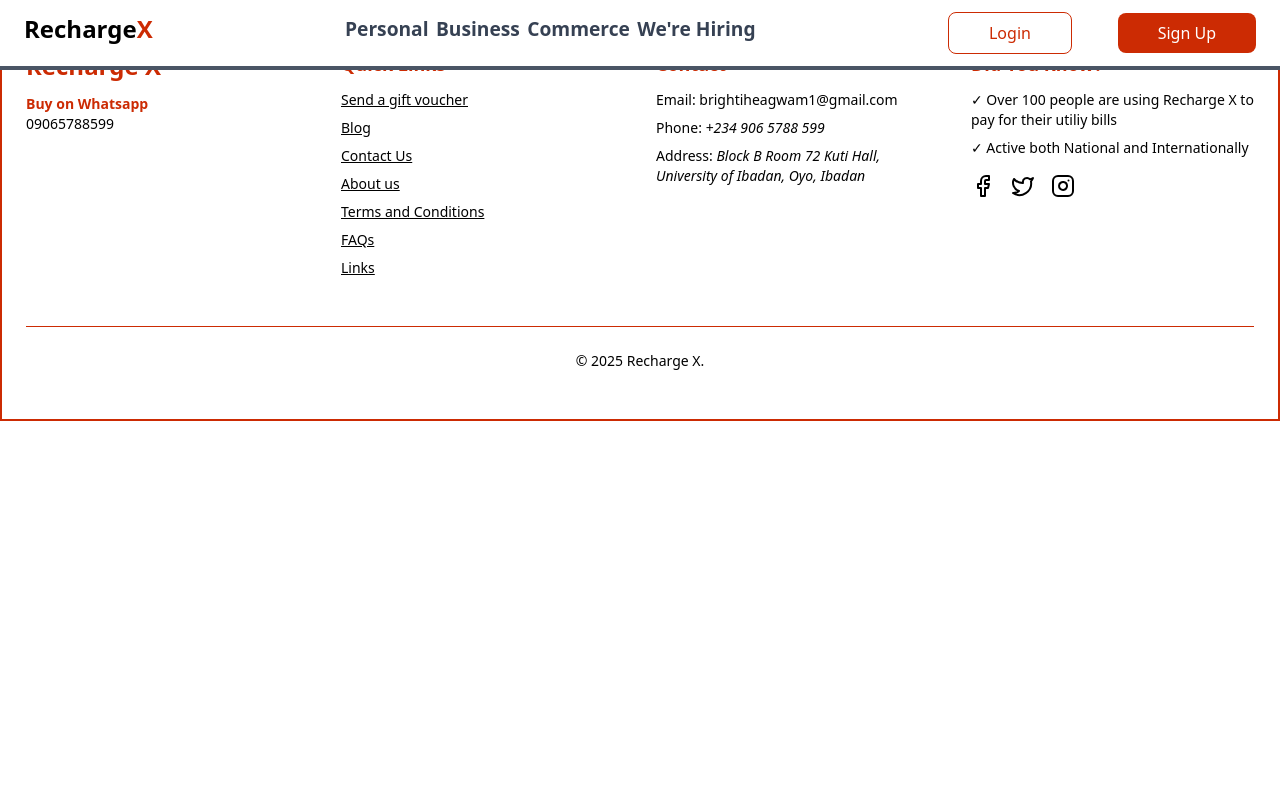
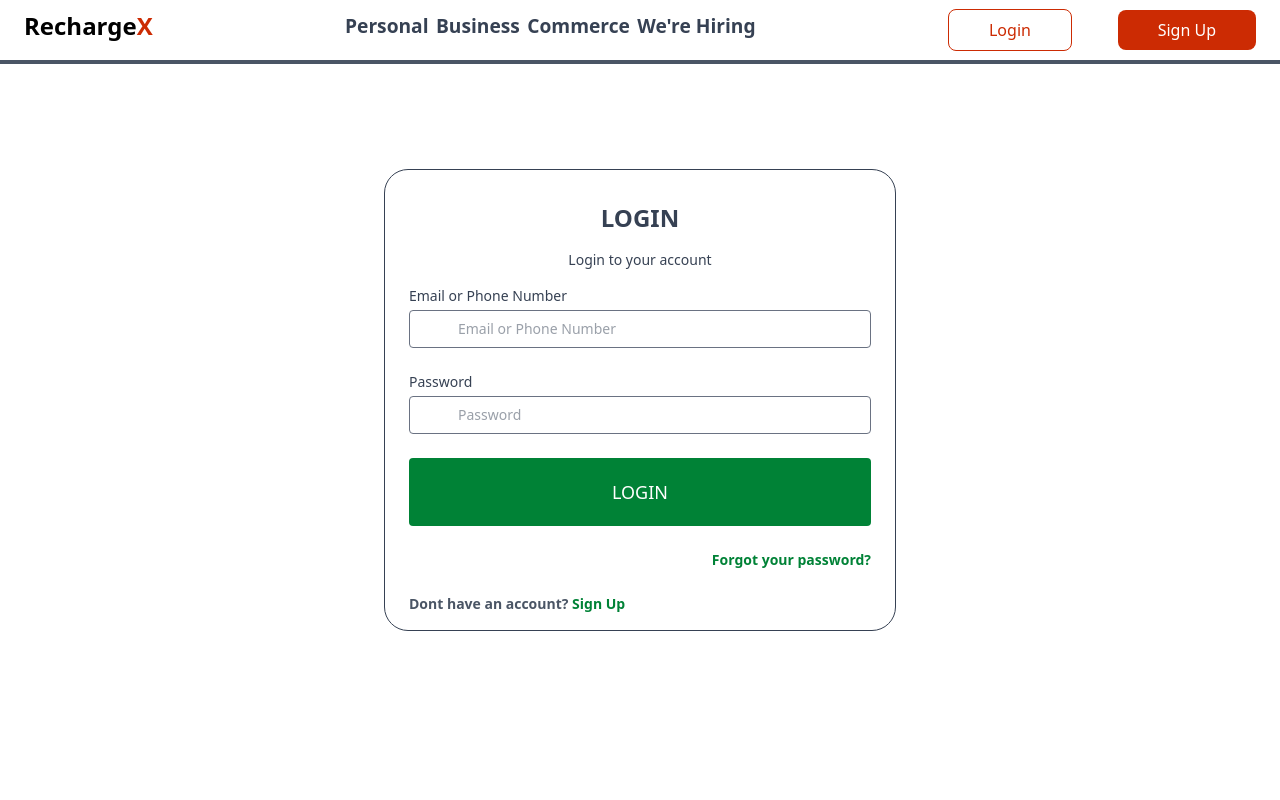
Before and after one commit to BICD-dev/recharge-site, a React (Vite) app: page /login in a window 1280 px wide. Shown: the top 800 px of the page. Built offline with nearby package versions, Linux system fonts and the light colour scheme.

Commit message:
finished login

```diff
--- a/src/App.tsx
+++ b/src/App.tsx
@@ -4,6 +4,8 @@
 import Home from './pages/Home.tsx'
 import About from './pages/About.tsx'
 import Footer from './components/Footer.tsx'
+import Login from './pages/auth/Login.tsx'
+import Register from './pages/auth/Register.tsx'
 function App() {
 
   return (
@@ -13,6 +15,10 @@
           <Route path='/' element={<Home />} />
           <Route path='/about' element={<About />} />
 
+          {/* auth paths */}
+          <Route path='/login' element={<Login />} />
+          <Route path='/register' element={<Register />} />
+
         </Routes>
       <Footer />
     </div>
--- a/src/components/Navbar.tsx
+++ b/src/components/Navbar.tsx
@@ -7,7 +7,7 @@
 
 
     return (
-        <div className="fixed top-0 left-0 z-50 w-full px-6 py-3 flex justify-between items-center bg-white border-b-4 border-gray-600">
+        <div className="fixed top-0 left-0 z-50 w-full h-16 px-6 py-3 flex justify-between items-center bg-white border-b-4 border-gray-600 ">
                   {/* <Link to="/"> <img
                         src={logo}
                         alt="rechargex Logo"
@@ -53,7 +53,7 @@
                         }`}
                         >
                         {/* {isOpen ? <X color="white" size={32} /> : <Menu color="black" size={32} />} */}
-                        {isOpen ? <button className="border-none text-2xl">X</button> : <button className="border-none text-2xl">&equiv;</button>}
+                        {isOpen ? <button className="border-none text-2xl">❌</button> : <button className="border-none text-2xl">&equiv;</button>}
                         </div>
                     </div>
 
--- a/src/pages/Home.tsx
+++ b/src/pages/Home.tsx
@@ -2,7 +2,39 @@
     return (
         <div>
             {/* section 1 */}
-            <h1 className="text-red-600 text-3xl font-bold ">Home</h1>
+            <div className="bg-white text-gray-700 text-sm px-6 w-full h-screen grid grid-cols-3 mb-4">
+
+                <div className=" flex flex-col gap-4 pt-26">
+                    <h1 className="text-gray-700 text-[1.2rem] font-semibold my-2">
+                    Welcome {``}, What are you <b className="text-[#cc2b03] font-semibold ">purchasing today?</b>
+                </h1>
+
+                <input type="text" className=" py-3 px-7 border border-gray-400 rounded-sm w-full " placeholder="Search for Service" />
+
+                <section className="border border-[#cc2b03] rounded-sm my-4 py-11 px-3 text-[0.8rem]">
+                    <p className="text-gray-700 font-semibold text-[1.2rem]/8 capitalize "><b className="text-[#cc2b03]">Save N100</b> on bill payments when you transfer directly to your meter or Decoder's Bank
+                        Account. Get instant value !
+                    </p>
+                    <p>Make a bank transfer to the account to buy tokens or renew your subscription instantly</p>
+                    <span className="flex justify-between items-center gap-2 my-2 text-[0.6rem]">
+                        <span>No inconvenience fee</span>
+                        <span>60 second</span>
+                        <span>No card exposure</span>
+                        <span>No App. No website</span>
+                    </span>
+                    <span className="mt-5 w-full flex items-center justify-center">
+                        <button className="text-sm bg-[#cc2b03] px-10 py-4 rounded-sm cursor-pointer hover:bg-[#cc2b03] transition text-white uppercase font-bold">
+                                Get your account
+                                </button>
+                    </span>
+
+                </section>
+                </div>
+                <div className="flex items-center justify-center">
+                    <img src="pic here" alt="pic here" />
+                </div>
+                <div></div>
+            </div>
         </div>
      );
 }
--- a/src/pages/auth/Login.tsx
+++ b/src/pages/auth/Login.tsx
@@ -0,0 +1,81 @@
+import { useState } from "react";
+import type { LoginFormTypes } from "../../constants/types/authTypes";
+import { authUrl } from "../../constants/links/links";
+import { Link } from "react-router-dom";
+const Login = () => {
+  const [formData, setFormData] = useState<LoginFormTypes>({
+    email: "",
+    password: "",
+  });
+
+  // yup validation
+  // handle change function
+  const handleChange = (e: React.ChangeEvent<HTMLInputElement>) => {
+    const { name, value } = e.target;
+    setFormData((prev) => ({
+      ...prev,
+      [name]: value,
+    }));
+  };
+
+  // handle submit function
+  const handleSubmit = async (e: React.FormEvent<HTMLFormElement>) => {
+    e.preventDefault();
+    // login function
+    try {
+        const url = `${import.meta.env.VITE_API_URL}/${authUrl.loginUrl}`
+        const data= formData;
+        const response = await fetch(url,{
+            method:"POST",
+            headers:{
+                "Content-Type":"application/json"
+            },
+            body:JSON.stringify(data)
+        })
+        const result = response.json();
+        console.log(result)
+
+    } catch (error) {
+        console.error(error)
+    }
+  };
+  return (
+    <div
+      className={` backdrop-blur-lg flex justify-center items-center h-screen text-sm text-gray-700`}
+    >
+      <div className="rounded-3xl border py-4 px-6 w-[40%] bg-white">
+        <h1 className="text-2xl my-4 text-center font-bold uppercase">Login</h1>
+        <h2 className=" text-center my-4 ">Login to your account</h2>
+        <form
+          onSubmit={handleSubmit}
+          method="post"
+          className="flex flex-col gap-6"
+        >
+            <span className="flex flex-col gap-1">
+                <label htmlFor="email">Email or Phone Number</label>
+          <input type="email" name="email" onChange={handleChange} className="px-12 py-2 border border-gray-500 rounded-sm" placeholder="Email or Phone Number" />
+            </span>
+            <span className="flex flex-col gap-1">
+                <label htmlFor="password" className="">Password</label>
+          <input type="text" name="password" onChange={handleChange} className="px-12 py-2 border border-gray-500 rounded-sm" placeholder="Password" />
+            </span>
+
+          <button className="uppercase text-white bg-green-700 py-5 px-10 text-lg rounded-sm ">
+            login
+          </button>
+          <Link to="" className="text-right text-green-700 font-semibold">
+            Forgot your password?
+          </Link>
+          <p className="text-gray-600 font-semibold">
+            Dont have an account?{" "}
+            <Link to="/register" className="text-green-700 ">
+              Sign Up
+            </Link>
+          </p>
+        </form>
+      </div>
+    </div>
+  );
+};
+
+export default Login;
--- a/src/pages/auth/Register.tsx
+++ b/src/pages/auth/Register.tsx
@@ -0,0 +1,9 @@
+const Register = () => {
+    return (
+        <div>
+            register
+        </div>
+     );
+}
+
+export default Register;
```
Also changed, not shown: 1 other file (tests, documents, lock files or other folders).
